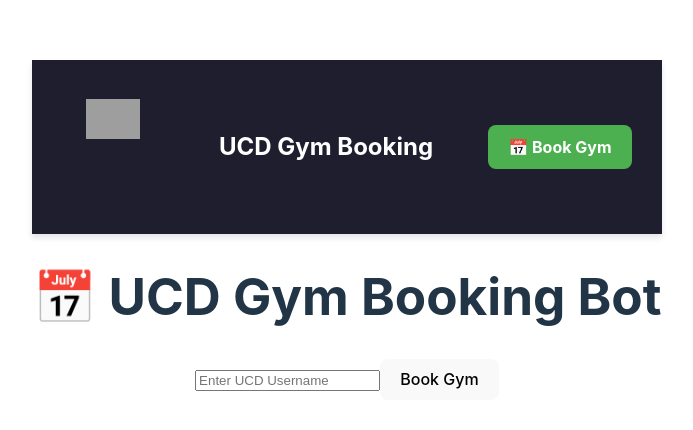
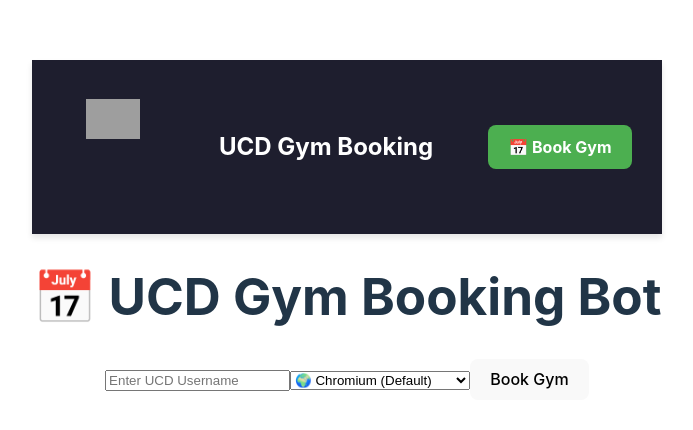
Before and after one commit to NuvaGit/gym-booking-frontend, a React (Vite) app: page /gym-booking-frontend/book-gym in a window 1280 px wide. Shown: the part 170-600 px from the top of the page, without its empty margins (293-986 px from the left). Built offline with nearby package versions, Linux system fonts and the light colour scheme; grey boxes are pictures that could not be loaded.

Commit message:
modified:   src/components/BookGym/BookGym.jsx

```diff
--- a/src/components/BookGym/BookGym.jsx
+++ b/src/components/BookGym/BookGym.jsx
@@ -3,6 +3,7 @@
 
 export const BookGym = () => {
   const [username, setUsername] = useState("");
+  const [browserType, setBrowserType] = useState("chromium"); // Default browser
   const [message, setMessage] = useState("");
   const [logs, setLogs] = useState([]); // Store logs from backend
 
@@ -18,10 +19,9 @@
       const response = await fetch("https://gym-booking-backend.onrender.com/book", {
         method: "POST",
         headers: { "Content-Type": "application/json" },
-        body: JSON.stringify({ username }),
+        body: JSON.stringify({ username, browserType }), // Send selected browser
       });
 
-      // Check if the response status is OK
       if (!response.ok) {
         throw new Error(`Server responded with status: ${response.status}`);
       }
@@ -38,13 +38,23 @@
   return (
     <div className="container">
       <h1>📅 UCD Gym Booking Bot</h1>
+
       <input
         type="text"
         placeholder="Enter UCD Username"
         value={username}
         onChange={(e) => setUsername(e.target.value)}
       />
+
+      {/* Browser selection dropdown */}
+      <select value={browserType} onChange={(e) => setBrowserType(e.target.value)}>
+        <option value="chromium">🌍 Chromium (Default)</option>
+        <option value="firefox">🦊 Firefox</option>
+        <option value="webkit">🍏 Safari (iPhone/macOS)</option>
+      </select>
+
       <button onClick={handleBooking}>Book Gym</button>
+
       {message && <p>{message}</p>}
 
       {logs.length > 0 && (
```
